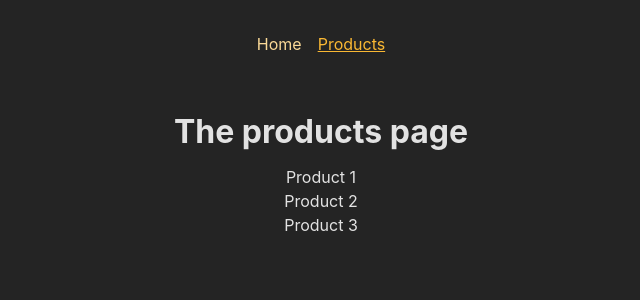
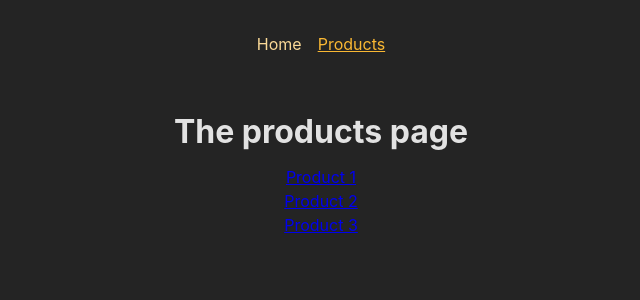
Before and after one commit to THG20203/routing-project, a React (Create React App) app: page /products in a window 1280 px wide. Shown: the top 300 px of the page, without its empty margins (319-959 px from the left). Built offline with nearby package versions, Linux system fonts and the light colour scheme.

Commit message:
adding links for dynamic routes

```diff
--- a/src/pages/product.js
+++ b/src/pages/product.js
@@ -1,11 +1,27 @@
+import { Link } from "react-router-dom";
+
+/* in reality, might fetch product data from some back end from some database.
+Therefore, might have your products as an array. */
+const PRODUCTS = [
+  // data you're getting might be an array full of javascript objects
+  { id: "p1", title: "Product 1" },
+  { id: "p2", title: "Product 2" },
+  { id: "p3", title: "Product 3" },
+];
+
 function ProductsPage() {
   return (
     <>
       <h1>The products page</h1>
       <ul>
-        <li>Product 1</li>
-        <li>Product 2</li>
-        <li>Product 3</li>
+        {PRODUCTS.map((prod) => (
+          <li key={prod.id}>
+            {/* within link to, have a dynamic value, where we construct a string dynamically, by using
+            backticks, so that we build such a javascript template literal, which makes it easier to
+            inject dynamic values into this string. */}
+            <Link to={`/products/${prod.id}`}>{prod.title}</Link>
+          </li>
+        ))}
       </ul>
     </>
   );
```
